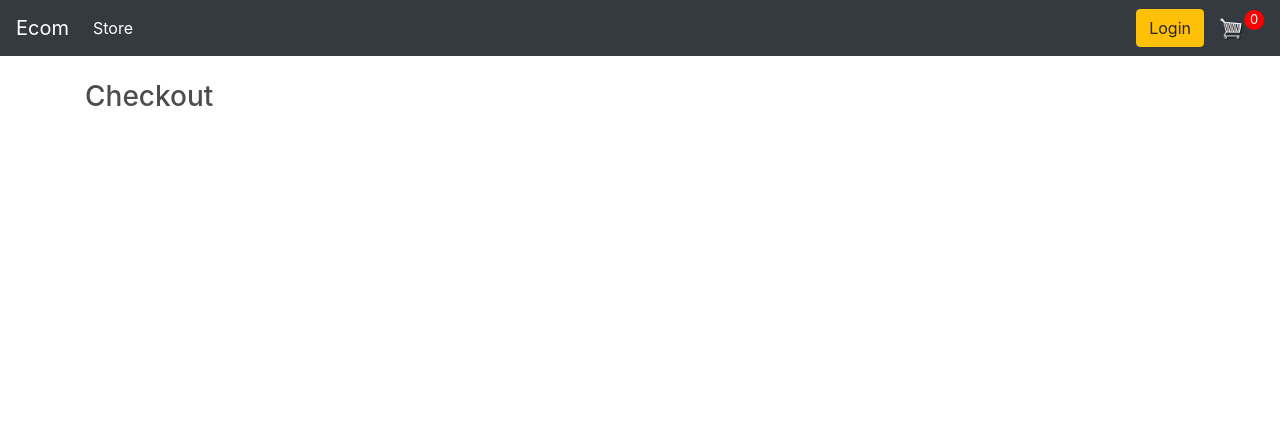
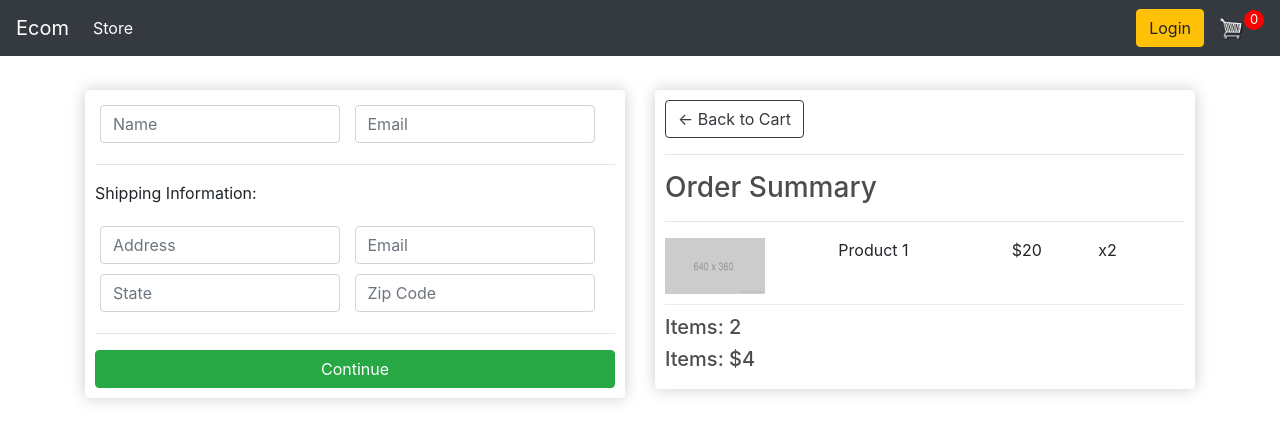
Before and after one commit to garyjh126/eCommerce, a Django app: template store/templates/store/checkout.html in a window 1280 px wide. Shown: the top 442 px of the page. Run offline with Django 3.2, Linux system fonts and the light colour scheme; the template is opened without the code that fills it, so the values that code supplies are empty; parts of the project's set-up code (start-up, migrations or seed data) failed here and were passed over; some libraries are stand-ins or nearby versions.

Commit message:
Module 1 Complete

```diff
--- a/store/templates/store/checkout.html
+++ b/store/templates/store/checkout.html
@@ -4,6 +4,65 @@
 
 {% block content %}
 
-<h3>Checkout</h3>
+<div class="row">
+    <div class="col-lg-6">
+        <div id="form-wrapper" class="box-element">
+            <form id="form">
+                <div id="user-info">
+                    <div class="form-field">
+                        <input type="text" required class="form-control" name="name" placeholder="Name">
+                    </div>
+                    <div class="form-field">
+                        <input type="email" required class="form-control" name="email" placeholder="Email">
+                    </div>
+                </div>
+                <div id="shipping-info">
+                    <hr>
+                    <p>Shipping Information: </p>
+
+                    <div class="form-field">
+                        <input type="text" required class="form-control" name="address" placeholder="Address">
+                    </div>
+                    <div class="form-field">
+                        <input type="text" required class="form-control" name="city" placeholder="Email">
+                    </div>
+                    <div class="form-field">
+                        <input type="text" required class="form-control" name="state" placeholder="State">
+                    </div>
+                    <div class="form-field">
+                        <input type="text" required class="form-control" name="zipcode" placeholder="Zip Code">
+                    </div>
+                </div>
+
+                <hr>
+
+                <input type="submit" value="Continue" class="btn btn-success btn-block" id="form-button">
+            </form>
+        </div>
+
+        <br>
+        <div class="box-element hidden" id="payment-info">
+            <small>Payment Options</small>
+        </div>
+
+    </div>
+
+    <div class="col-lg-6">
+        <div class="box-element">
+            <a href="{% url 'cart' %}" class="btn btn-outline-dark">&#x2190; Back to Cart</a>
+            <hr>
+            <h3>Order Summary</h3>
+            <hr>
+            <div class="cart-row">
+                <div style="flex:2"><img class="row-image" src="{% static 'images/placeholder.png' %}" alt=""></div>
+                <div style="flex:2"><p>Product 1</p></div>
+                <div style="flex:1"><p>$20</p></div>
+                <div style="flex:1"><p>x2</p></div>
+            </div>
+            <h5>Items:   2</h5>
+            <h5>Items:   $4</h5>
+        </div>
+    </div>
+</div>
 
 {% endblock %}
```
Also changed, not shown: store/templates/store/cart.html (+50 -1 lines), store/templates/store/store.html (+10 -1 lines), static/images/arrow-down.png (added), static/images/arrow-up.png (added).
